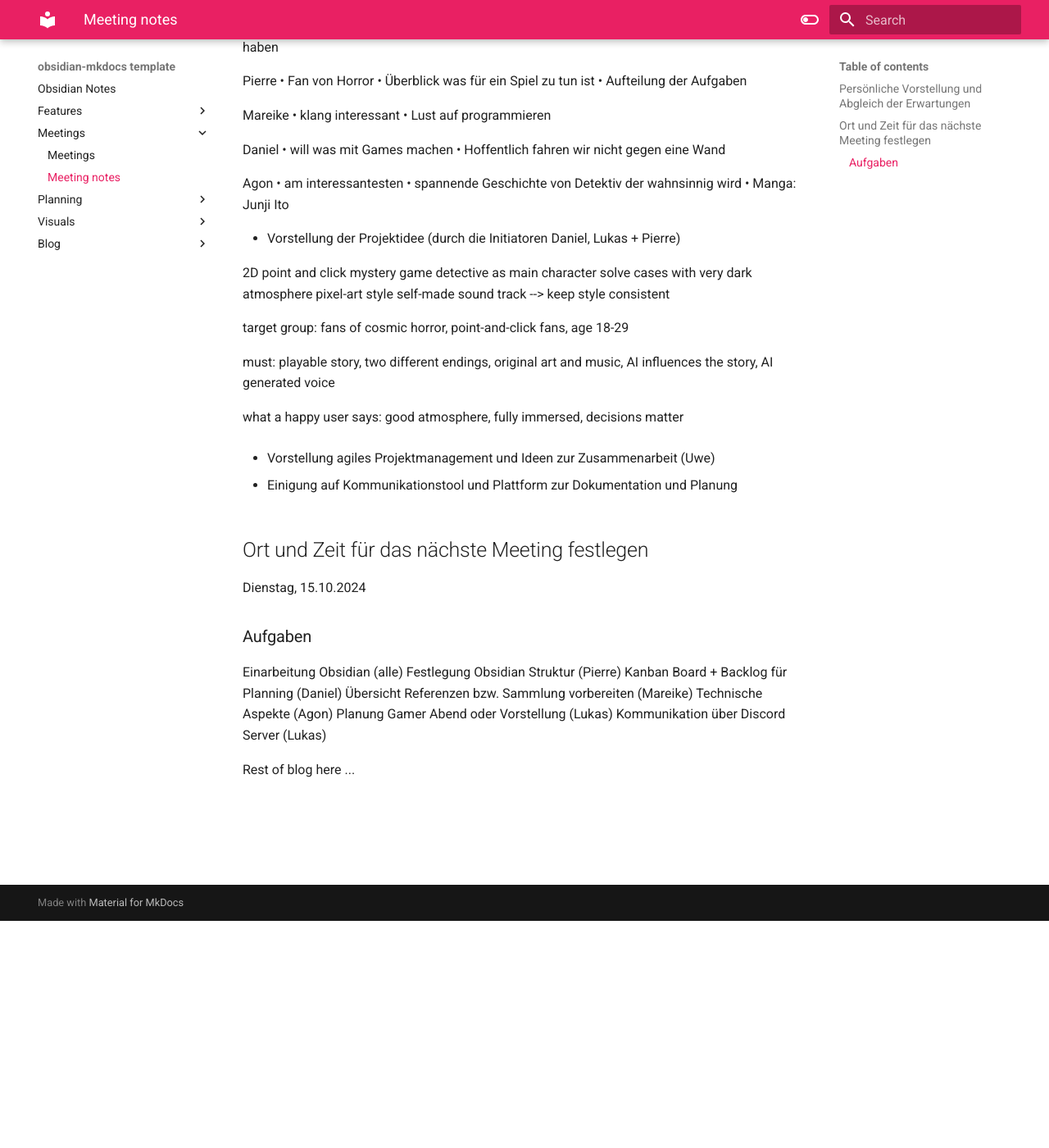
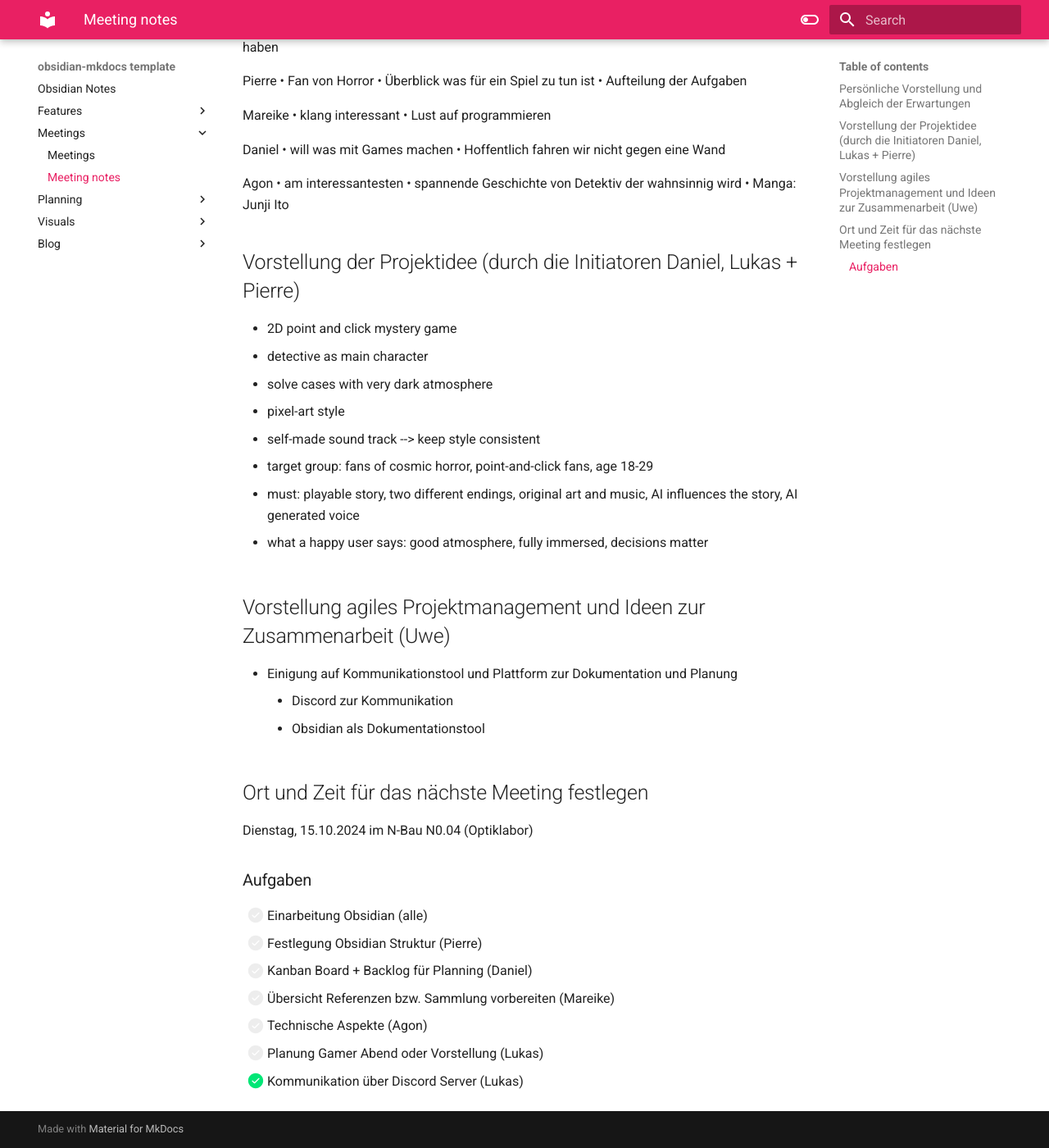
Before and after one commit to HFU-DM-PointClick/obsidian-orga, an MkDocs documentation site: the page built from docs/Meetings/meeting01.md, in a window 1280 px wide and 1400 px high, scrolled down 277 px. Shown: the whole window at 82% size. Built offline with MkDocs 1.6.1 and Material for MkDocs 9.7.7, drawn with Linux system fonts in a browser that asks for light colours.

Commit message:
Updated meeting notes

```diff
--- a/docs/Meetings/meeting01.md
+++ b/docs/Meetings/meeting01.md
@@ -39,43 +39,36 @@ Agon
   • Manga: Junji Ito
 
 
-- Vorstellung der Projektidee (durch die Initiatoren Daniel, Lukas + Pierre)
+## Vorstellung der Projektidee (durch die Initiatoren Daniel, Lukas + Pierre)
 
-2D point and click mystery game
-detective as main character
-solve cases with very dark atmosphere
-pixel-art style
-self-made sound track --> keep style consistent
+- 2D point and click mystery game
+- detective as main character
+- solve cases with very dark atmosphere
+- pixel-art style
+- self-made sound track --> keep style consistent
 
-target group: fans of cosmic horror, point-and-click fans, age 18-29
+- target group: fans of cosmic horror, point-and-click fans, age 18-29
 
-must: playable story, two different endings, original art and music, AI influences the story, AI generated voice
+- must: playable story, two different endings, original art and music, AI influences the story, AI generated voice
 
-what a happy user says: good atmosphere, fully immersed, decisions matter
+- what a happy user says: good atmosphere, fully immersed, decisions matter
 
-- Vorstellung agiles Projektmanagement und Ideen zur Zusammenarbeit (Uwe)
+## Vorstellung agiles Projektmanagement und Ideen zur Zusammenarbeit (Uwe)
 
 - Einigung auf Kommunikationstool und Plattform zur Dokumentation und Planung
+	- Discord zur Kommunikation
+	- Obsidian als Dokumentationstool
 
 ## Ort und Zeit für das nächste Meeting festlegen
 
-Dienstag, 15.10.2024
+Dienstag, 15.10.2024 im N-Bau N0.04 (Optiklabor)
 
 ### Aufgaben
 
-Einarbeitung Obsidian (alle)
-Festlegung Obsidian Struktur (Pierre)
-Kanban Board + Backlog für Planning (Daniel)
-Übersicht Referenzen bzw. Sammlung vorbereiten (Mareike)
-Technische Aspekte (Agon)
-Planung Gamer Abend oder Vorstellung (Lukas)
-Kommunikation über Discord Server (Lukas)
-
-
-
-
-
-<!-- more -->
-
-Rest of blog here
-...
+- [ ] Einarbeitung Obsidian (alle)
+- [ ] Festlegung Obsidian Struktur (Pierre)
+- [ ] Kanban Board + Backlog für Planning (Daniel)
+- [ ] Übersicht Referenzen bzw. Sammlung vorbereiten (Mareike)
+- [ ] Technische Aspekte (Agon)
+- [ ] Planung Gamer Abend oder Vorstellung (Lukas)
+- [x] Kommunikation über Discord Server (Lukas)
```
